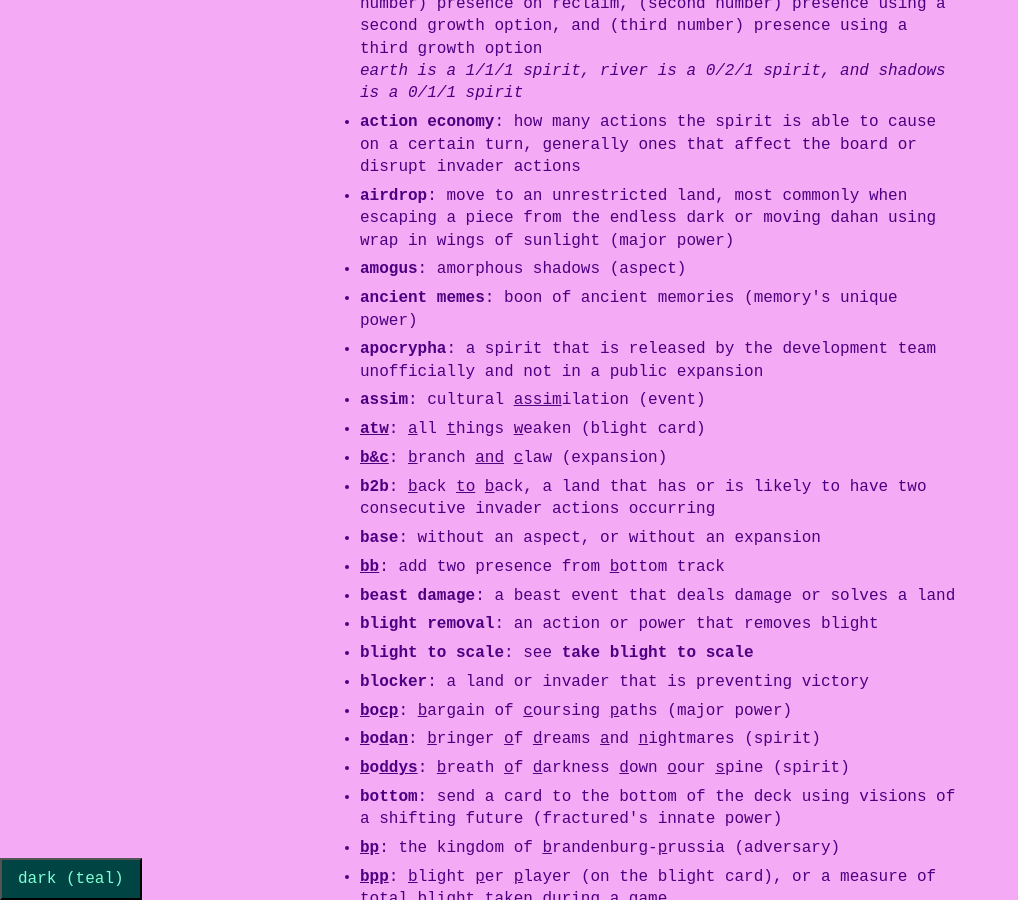
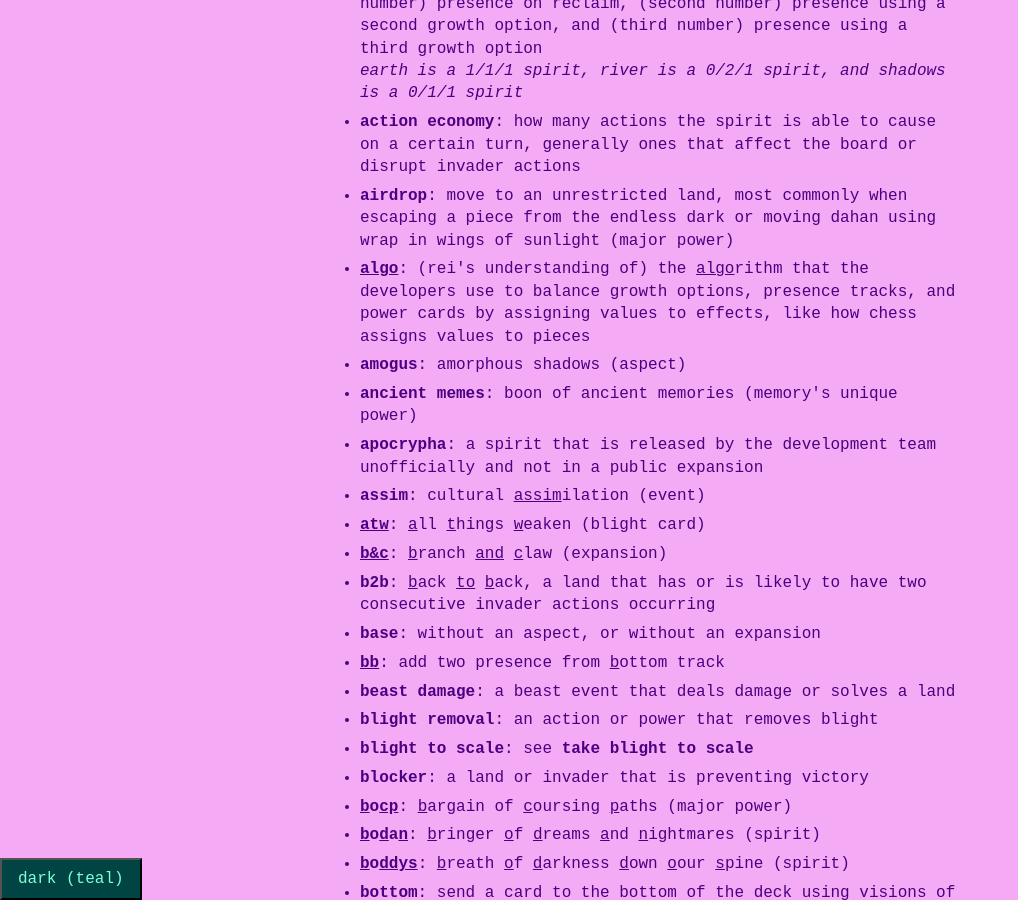
Before and after one commit to lumiadbole/lumiadbole.github.io, a Jekyll site: the page built from si_glossary.html, in a window 1280 px wide and 900 px high, scrolled down 458 px. Shown: the whole window, without its empty margins (0-1018 px from the left). Built offline with Jekyll 4.4.1, drawn with Linux system fonts in a browser that asks for light colours; some of the changed text lies outside the part shown.

Commit message:
fix html thing

```diff
--- a/si_glossary.html
+++ b/si_glossary.html
@@ -42,6 +42,12 @@ title: glossary of spirit island jargon
     <b>airdrop</b>: move to an unrestricted land, most commonly when escaping a
     piece from the endless dark or moving dahan using wrap in wings of sunlight
     (major power)
+  </li>
+  <li>
+    <b><u>algo</u></b
+    >: (rei's understanding of) the <u>algo</u>rithm that the developers use to
+    balance growth options, presence tracks, and power cards by assigning values
+    to effects, like how chess assigns values to pieces
   </li>
   <li><b>amogus</b>: amorphous shadows (aspect)</li>
   <li>
@@ -181,6 +187,7 @@ title: glossary of spirit island jargon
     <b><u>dp</u></b
     >: <u>d</u>own<u>p</u>our drenches the world (spirit)
   </li>
+  <li><b>draft</b>: gain a power card</li>
   <li><b>drugs*</b>: spirit-targeting powers</li>
   <li>
     <b><u>due</u></b
```
